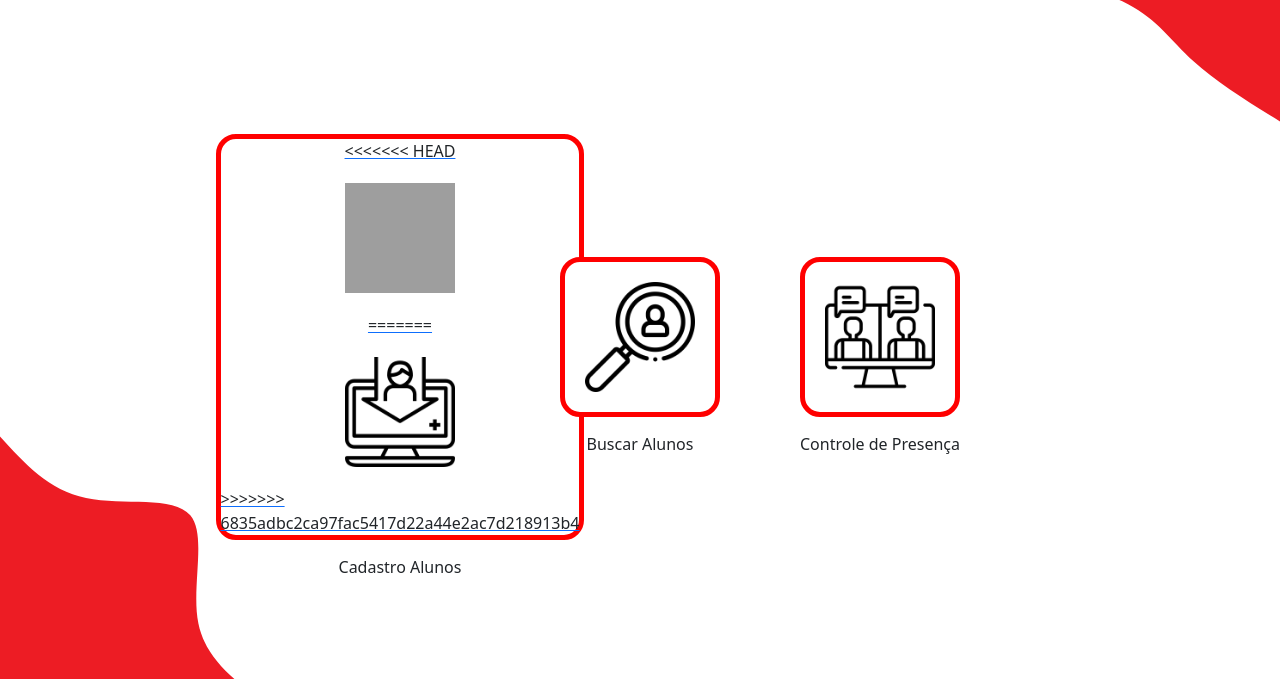
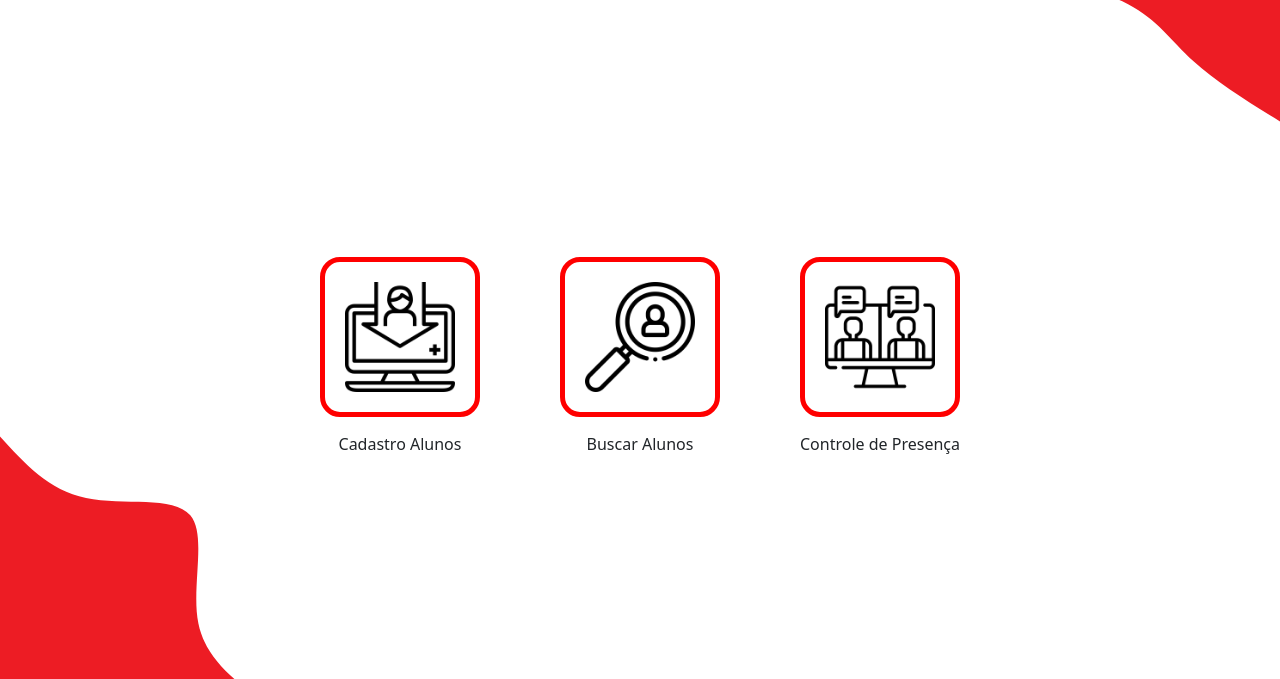
Before and after one commit to DaviGeraldoDev/Projeto-SESI, a Flask app: template Front/templates/GerenciamentoAlunos.html in a window 1280 px wide. Shown: the part 121-800 px from the top of the page. Run offline with Flask 3, Linux system fonts and the light colour scheme; the template is opened without the code that fills it, so the values that code supplies are empty; grey boxes are pictures that could not be loaded.

Commit message:
Gerenciamento de alunos dark

```diff
--- a/Front/js/GerenciamentoAluno.js
+++ b/Front/js/GerenciamentoAluno.js
@@ -7,7 +7,7 @@ icon.addEventListener("click", () => {
 
     if (document.body.classList.contains("dark")) {
         themeIcon.src = "/Front/src/sol.png";
-        document.getElementById("calendario-icon").src = "/Front/src/calenBranco.png";
+        document.getElementById("cadastro-icon").src = "/Front/src/cadastroBranco.png";
         document.getElementById("lupa-icon").src = "/Front/src/lupaBranca.png";
         document.getElementById("Presenca-icon").src = "/Front/src/telepresencaBranca.png";
 
@@ -16,7 +16,7 @@ icon.addEventListener("click", () => {
 
     } else {
         themeIcon.src = "/Front/src/lua.png";
-        document.getElementById("calendario-icon").src = "/Front/src/calendario.png";
+        document.getElementById("cadastro-icon").src = "/Front/src/cadastro.png";
         document.getElementById("lupa-icon").src = "/Front/src/lupa.png";
         document.getElementById("Presenca-icon").src = "/Front/src/telepresenca.png";
 
--- a/Front/templates/GerenciamentoAlunos.html
+++ b/Front/templates/GerenciamentoAlunos.html
@@ -22,11 +22,7 @@
             <a href="/Front/templates/Cadastro.html">
                 <div class="est_card">
                     <div class="card">
-<<<<<<< HEAD
-                        <img src="/Front/src/calendario.png" alt="calendario" class="img_card" id="calendario-icon">
-=======
-                        <img src="/Front/src/cadastro.png" alt="cu" class="img_card">
->>>>>>> 6835adbc2ca97fac5417d22a44e2ac7d218913b4
+                        <img src="/Front/src/cadastro.png" alt="Cadastro" class="img_card" id="cadastro-icon">
                     </div>
             </a>
                     <p>Cadastro Alunos</p>
```
Also changed, not shown: Front/src/cadastroBranco.png (renamed from Front/src/cadastro (1).png).
